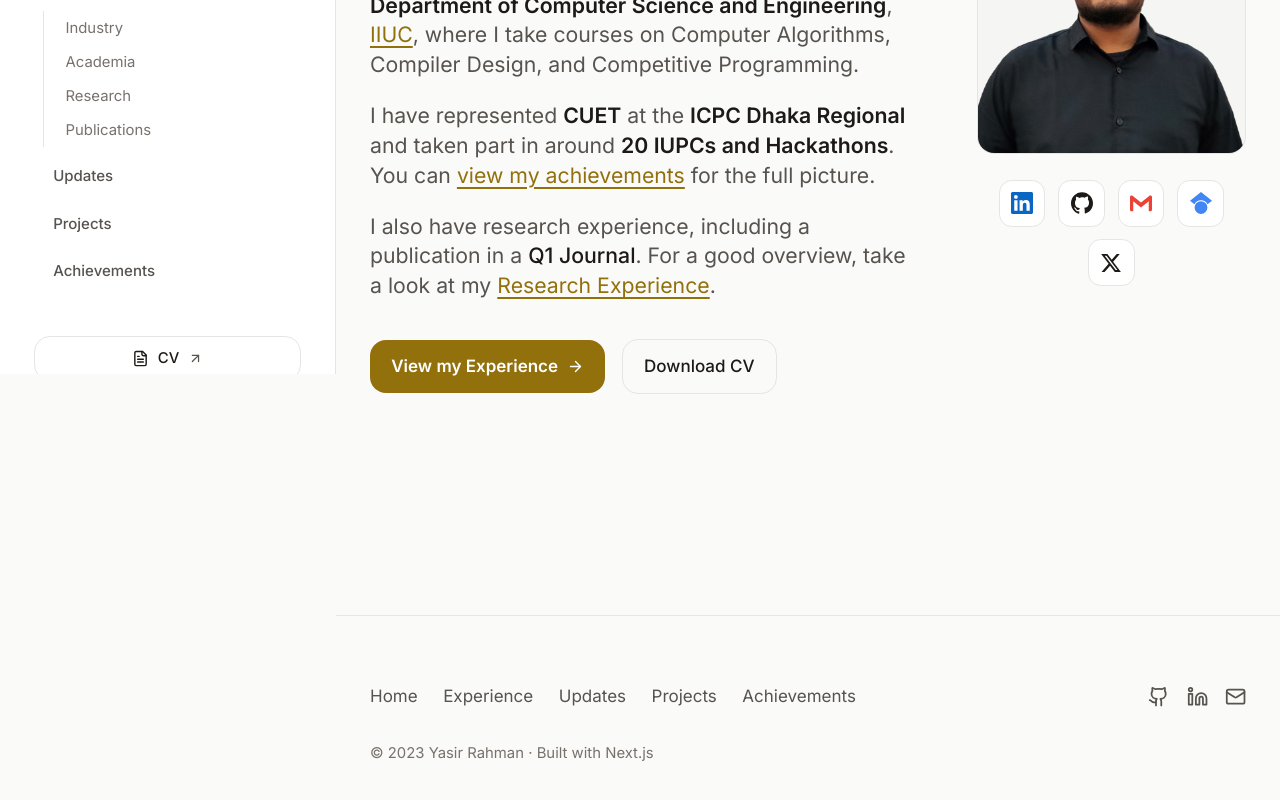
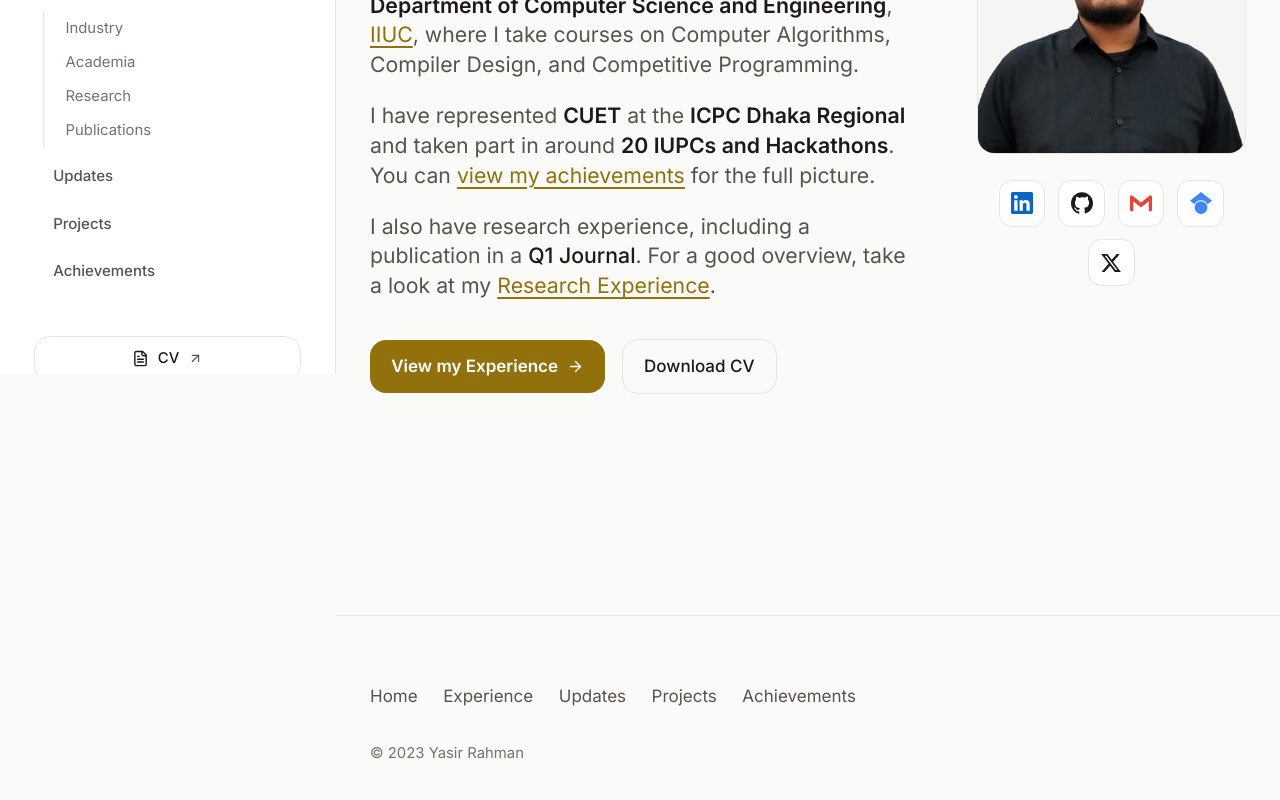
Before and after one commit to ChyYasir/my-portfolio, a Next.js app: page / in a window 1280 px wide. Shown: the part 426-1226 px from the top of the page. Built offline with nearby package versions, Linux system fonts and the light colour scheme.

Commit message:
Refactor Footer component by removing social media links for a cleaner design

```diff
--- a/src/components/layout/Footer.js
+++ b/src/components/layout/Footer.js
@@ -1,5 +1,4 @@
 import Link from "next/link";
-import { Github, Linkedin, Mail } from "lucide-react";
 import { siteConfig } from "@/lib/site";
 import Container from "./Container";
 
@@ -19,38 +18,10 @@ export default function Footer() {
               </Link>
             ))}
           </nav>
-
-          <div className="flex items-center gap-4">
-            <a
-              href={siteConfig.social.github}
-              target="_blank"
-              rel="noopener noreferrer"
-              className="text-muted hover:text-foreground transition-colors"
-              aria-label="GitHub"
-            >
-              <Github className="w-5 h-5" />
-            </a>
-            <a
-              href={siteConfig.social.linkedin}
-              target="_blank"
-              rel="noopener noreferrer"
-              className="text-muted hover:text-foreground transition-colors"
-              aria-label="LinkedIn"
-            >
-              <Linkedin className="w-5 h-5" />
-            </a>
-            <a
-              href={siteConfig.social.email}
-              className="text-muted hover:text-foreground transition-colors"
-              aria-label="Email"
-            >
-              <Mail className="w-5 h-5" />
-            </a>
-          </div>
         </div>
 
         <p className="mt-8 text-sm text-tertiary">
-          © {new Date().getFullYear()} {siteConfig.name} · Built with Next.js
+          © {new Date().getFullYear()} {siteConfig.name}
         </p>
       </Container>
     </footer>
```
